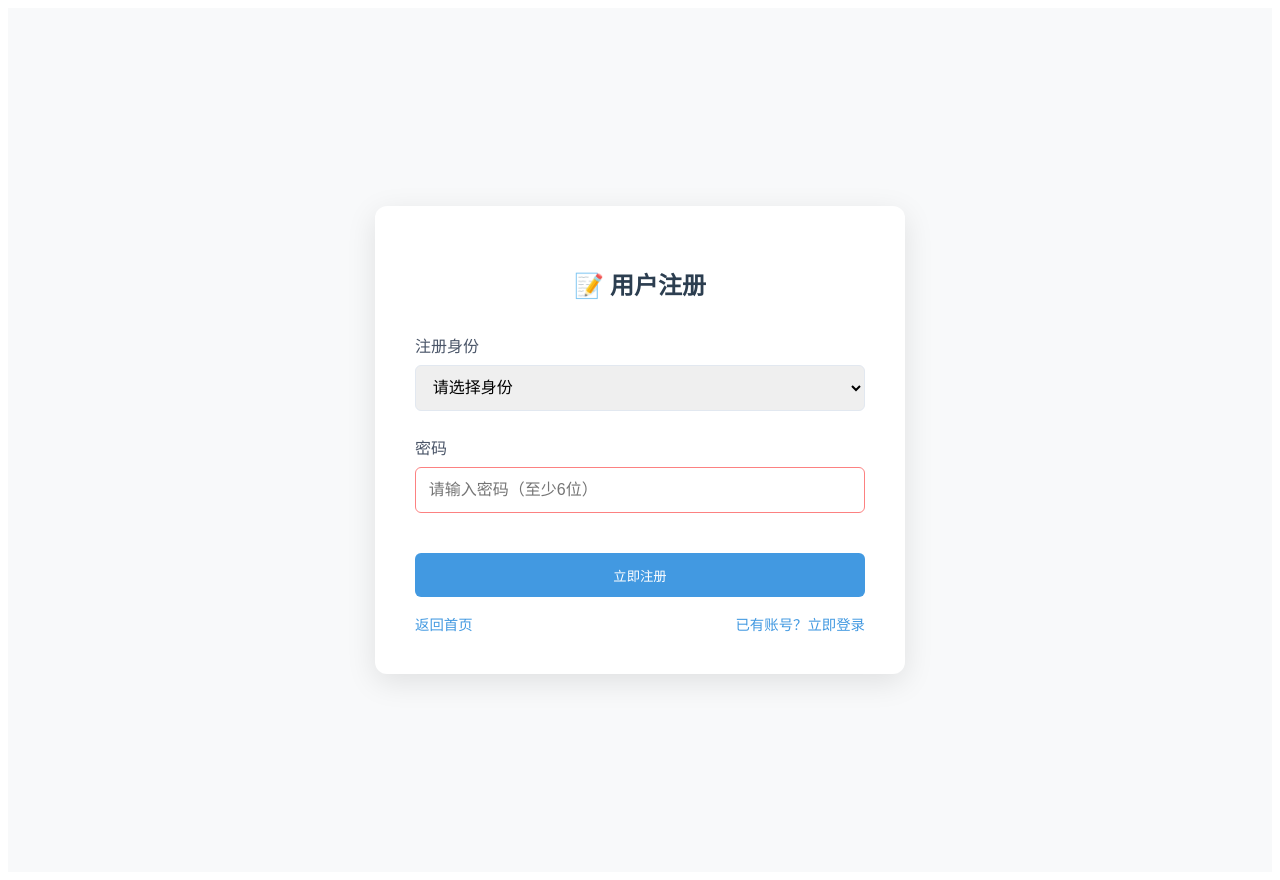
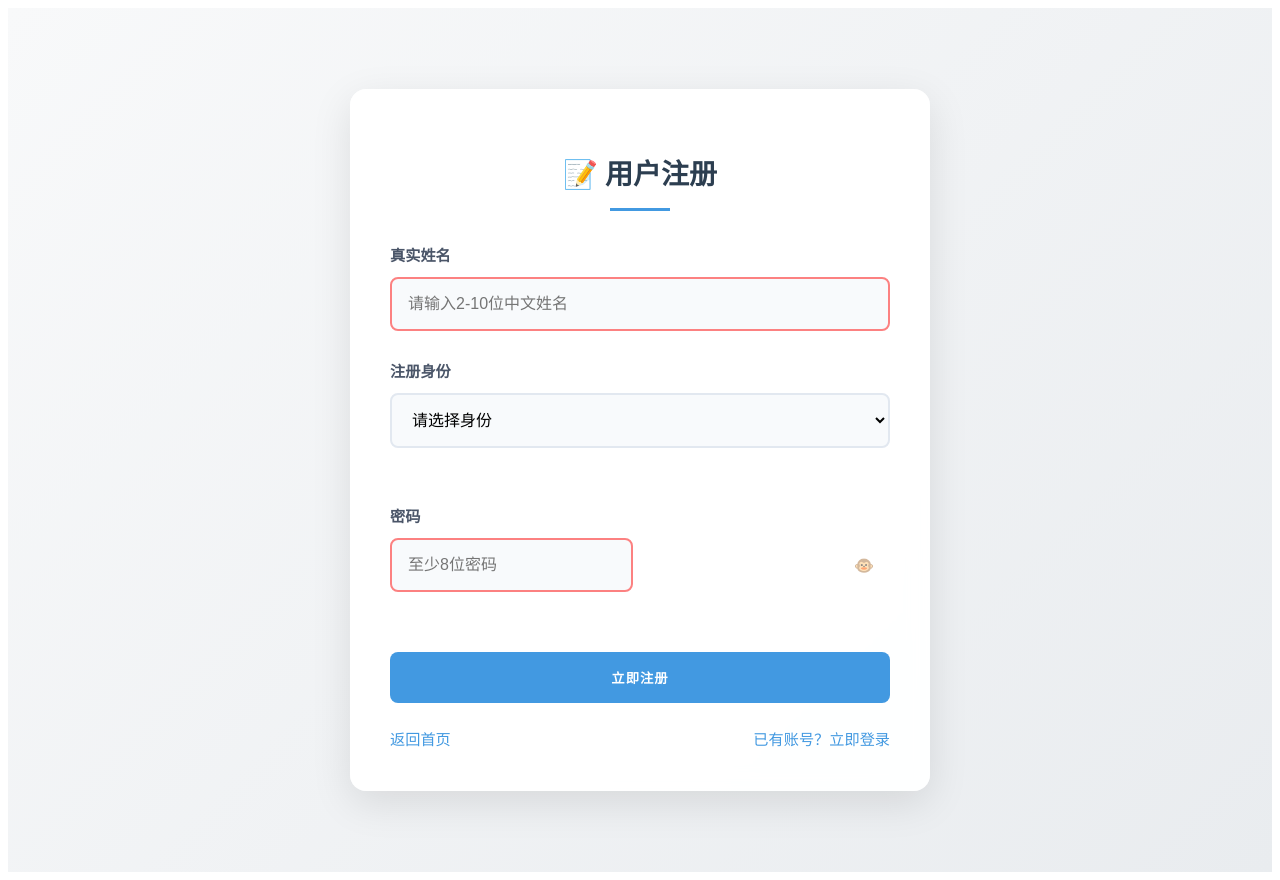
Before and after one commit to NayeyYe/MySQL-BookManage, a Python web app: template templates/register.html in a window 1280 px wide. Run offline with Jinja, Linux system fonts and the light colour scheme; the template is opened without the code that fills it, so the values that code supplies are empty.

Commit message:
注册界面要求更多信息

```diff
--- a/static/register.css
+++ b/static/register.css
@@ -1,175 +1,182 @@
-/* 登录容器 */
-.login-container {
+/* 注册容器 */
+.register-container {
     display: flex;
     justify-content: center;
     align-items: center;
     min-height: 100vh;
-    background: #f8f9fa;
+    background: linear-gradient(135deg, #f8f9fa 0%, #e9ecef 100%);
     padding: 2rem;
 }
 
-.login-card {
-    background: white;
+.register-card {
+    background: rgba(255, 255, 255, 0.95);
     padding: 2.5rem;
-    border-radius: 12px;
-    box-shadow: 0 8px 30px rgba(0,0,0,0.1);
+    border-radius: 16px;
+    box-shadow: 0 12px 40px rgba(0,0,0,0.1);
     width: 100%;
-    max-width: 400px;
+    max-width: 500px;
+    backdrop-filter: blur(10px);
 }
 
-.login-title {
+.register-title {
     color: #2c3e50;
     text-align: center;
     margin-bottom: 2rem;
-    font-size: 1.5rem;
+    font-size: 1.75rem;
+    position: relative;
+}
+
+.register-title::after {
+    content: '';
+    display: block;
+    width: 60px;
+    height: 3px;
+    background: #4299e1;
+    margin: 1rem auto 0;
 }
 
 /* 表单样式 */
-.login-form {
+.register-form {
     display: flex;
     flex-direction: column;
-    gap: 1.5rem;
+    gap: 1.75rem;
 }
 
 .form-group {
+    position: relative;
     display: flex;
     flex-direction: column;
-    gap: 0.5rem;
+    gap: 0.75rem;
 }
 
 .form-group label {
     color: #4a5568;
-    font-weight: 500;
+    font-weight: 600;
+    font-size: 0.95rem;
 }
 
 .form-control {
-    padding: 0.8rem;
-    border: 1px solid #e2e8f0;
-    border-radius: 6px;
+    padding: 1rem;
+    border: 2px solid #e2e8f0;
+    border-radius: 8px;
     font-size: 1rem;
-    transition: border-color 0.3s ease;
+    transition: all 0.3s ease;
+    background: #f8fafc;
 }
 
 .form-control:focus {
     border-color: #4299e1;
-    outline: none;
-    box-shadow: 0 0 0 3px rgba(66, 153, 225, 0.1);
+    background: white;
+    box-shadow: 0 0 0 4px rgba(66, 153, 225, 0.1);
+}
+
+/* 密码输入框 */
+.password-wrapper {
+    position: relative;
+}
+
+.toggle-password {
+    position: absolute;
+    right: 1rem;
+    top: 50%;
+    transform: translateY(-50%);
+    cursor: pointer;
+    user-select: none;
+    opacity: 0.6;
+    transition: opacity 0.3s ease;
+}
+
+.toggle-password:hover {
+    opacity: 1;
 }
 
 /* 输入组切换 */
 .input-group {
-    transition: opacity 0.3s ease;
+    display: flex;
+    flex-direction: column;
+    gap: 1.5rem;
+    animation: fadeIn 0.3s ease;
 }
 
 .input-group.hidden {
     display: none;
-    opacity: 0;
-    height: 0;
-    overflow: hidden;
+}
+
+@keyframes fadeIn {
+    from { opacity: 0; transform: translateY(-10px); }
+    to { opacity: 1; transform: translateY(0); }
 }
 
 /* 提交按钮 */
 .submit-btn {
     background: #4299e1;
     color: white;
-    padding: 0.8rem;
+    padding: 1rem;
     border: none;
-    border-radius: 6px;
-    font-weight: 500;
+    border-radius: 8px;
+    font-weight: 600;
     cursor: pointer;
-    transition: background 0.3s ease;
+    transition: all 0.3s ease;
+    text-transform: uppercase;
+    letter-spacing: 1px;
 }
 
 .submit-btn:hover {
     background: #3182ce;
+    transform: translateY(-2px);
+    box-shadow: 0 5px 15px rgba(66, 153, 225, 0.3);
 }
 
 /* 底部链接 */
 .form-footer {
     display: flex;
     flex-direction: column;
-    gap: 1rem;
-    margin-top: 1rem;
+    gap: 1.5rem;
+    margin-top: 2rem;
 }
 
 .links {
     display: flex;
     justify-content: space-between;
-    font-size: 0.9rem;
+    font-size: 0.95rem;
 }
 
 .links a {
     color: #4299e1;
     text-decoration: none;
+    position: relative;
+    padding-bottom: 2px;
 }
 
-.links a:hover {
-    text-decoration: underline;
+.links a::after {
+    content: '';
+    position: absolute;
+    bottom: 0;
+    left: 0;
+    width: 0;
+    height: 1px;
+    background: currentColor;
+    transition: width 0.3s ease;
 }
 
-/* 输入验证样式 */
+.links a:hover::after {
+    width: 100%;
+}
+
+/* 输入验证 */
 input:invalid {
     border-color: #fc8181;
+    animation: shake 0.4s ease;
 }
 
-input:valid {
+input:valid:not(:placeholder-shown) {
     border-color: #48bb78;
 }
 
-/* 注册容器 */
-.register-container {
-    display: flex;
-    justify-content: center;
-    align-items: center;
-    min-height: 100vh;
-    background: #f8f9fa;
-    padding: 2rem;
+@keyframes shake {
+    0%, 100% { transform: translateX(0); }
+    20% { transform: translateX(5px); }
+    40% { transform: translateX(-5px); }
+    60% { transform: translateX(3px); }
+    80% { transform: translateX(-3px); }
 }
-
-.register-card {
-    background: white;
-    padding: 2.5rem;
-    border-radius: 12px;
-    box-shadow: 0 8px 30px rgba(0,0,0,0.1);
-    width: 100%;
-    max-width: 450px;
-}
-
-.register-title {
-    color: #2c3e50;
-    text-align: center;
-    margin-bottom: 2rem;
-    font-size: 1.5rem;
-}
-
-/* 表单样式 */
-.register-form {
-    display: flex;
-    flex-direction: column;
-    gap: 1.5rem;
-}
-
-/* 输入组切换 */
-.input-group {
-    display: flex;
-    flex-direction: column;
-    gap: 1rem;
-    transition: all 0.3s ease;
-}
-
-.input-group.hidden {
-    display: none;
-    opacity: 0;
-    height: 0;
-    overflow: hidden;
-}
-
-/* 其他样式继承自login.css */
-.form-group,
-.form-control,
-.submit-btn,
-.form-footer,
-.links {
-    /* 保持与login.css一致的样式 */
-    /* 实际项目中建议使用公共样式文件 */
-}
--- a/templates/register.html
+++ b/templates/register.html
@@ -3,7 +3,7 @@
 <head>
     <meta charset="UTF-8">
     <title>用户注册 - 图书管理系统</title>
-    <link rel="stylesheet" href="/static/register.css">
+    <link rel="stylesheet" href="../static/register.css">
 </head>
 <body>
     <div class="register-container">
@@ -11,6 +11,15 @@
             <h2 class="register-title">📝 用户注册</h2>
 
             <form id="registerForm" class="register-form">
+                <!-- 公共字段 -->
+                <div class="form-group">
+                    <label for="name">真实姓名</label>
+                    <input type="text" id="name" class="form-control"
+                           pattern="[\u4e00-\u9fa5]{2,10}"
+                           required
+                           placeholder="请输入2-10位中文姓名">
+                </div>
+
                 <!-- 身份选择 -->
                 <div class="form-group">
                     <label for="userType">注册身份</label>
@@ -30,13 +39,13 @@
                             <label for="staffId">职工ID</label>
                             <input type="text" id="staffId" class="form-control"
                                    pattern="\d{8,10}"
-                                   placeholder="请输入8-10位职工ID">
+                                   placeholder="8-10位职工ID">
                         </div>
                         <div class="form-group">
                             <label for="teacherPhone">手机号</label>
                             <input type="tel" id="teacherPhone" class="form-control"
                                    pattern="1[3-9]\d{9}"
-                                   placeholder="请输入11位手机号">
+                                   placeholder="11位手机号">
                         </div>
                     </div>
 
@@ -46,13 +55,13 @@
                             <label for="studentId">学号</label>
                             <input type="text" id="studentId" class="form-control"
                                    pattern="\d{10,12}"
-                                   placeholder="请输入10-12位学号">
+                                   placeholder="10-12位学号">
                         </div>
                         <div class="form-group">
                             <label for="studentPhone">手机号</label>
                             <input type="tel" id="studentPhone" class="form-control"
                                    pattern="1[3-9]\d{9}"
-                                   placeholder="请输入11位手机号">
+                                   placeholder="11位手机号">
                         </div>
                     </div>
 
@@ -62,16 +71,19 @@
                             <label for="visitorPhone">手机号</label>
                             <input type="tel" id="visitorPhone" class="form-control"
                                    pattern="1[3-9]\d{9}"
-                                   placeholder="请输入11位手机号">
+                                   placeholder="11位手机号">
                         </div>
                     </div>
+                </div>
 
-                    <!-- 公共密码字段 -->
-                    <div class="form-group">
-                        <label for="password">密码</label>
+                <!-- 公共密码字段 -->
+                <div class="form-group">
+                    <label for="password">密码</label>
+                    <div class="password-wrapper">
                         <input type="password" id="password" class="form-control"
-                               required minlength="6"
-                               placeholder="请输入密码（至少6位）">
+                               required minlength="8"
+                               placeholder="至少8位密码">
+                        <span class="toggle-password">🐵</span>
                     </div>
                 </div>
 
@@ -87,10 +99,11 @@
     </div>
 
     <script>
+        // 身份切换逻辑
         document.getElementById('userType').addEventListener('change', function() {
             const type = this.value;
 
-            // 隐藏所有输入组并清除必填
+            // 重置所有输入组
             document.querySelectorAll('.input-group').forEach(group => {
                 group.classList.add('hidden');
                 group.querySelectorAll('input').forEach(input => {
@@ -98,24 +111,37 @@
                 });
             });
 
-            // 显示对应输入组并设置必填
+            // 设置必填字段
             switch(type) {
                 case 'teacher':
                     document.getElementById('teacherInput').classList.remove('hidden');
-                    document.getElementById('staffId').setAttribute('required', '');
-                    document.getElementById('teacherPhone').setAttribute('required', '');
+                    setRequired(['staffId', 'teacherPhone']);
                     break;
                 case 'student':
                     document.getElementById('studentInput').classList.remove('hidden');
-                    document.getElementById('studentId').setAttribute('required', '');
-                    document.getElementById('studentPhone').setAttribute('required', '');
+                    setRequired(['studentId', 'studentPhone']);
                     break;
                 case 'visitor':
                     document.getElementById('visitorInput').classList.remove('hidden');
-                    document.getElementById('visitorPhone').setAttribute('required', '');
+                    setRequired(['visitorPhone']);
                     break;
             }
         });
+
+        // 密码可见切换
+        document.querySelector('.toggle-password').addEventListener('click', function() {
+            const passwordField = document.getElementById('password');
+            const type = passwordField.type === 'password' ? 'text' : 'password';
+            passwordField.type = type;
+            this.textContent = type === 'password' ? '🐵' : '🙈';
+        });
+
+        // 设置必填字段工具函数
+        function setRequired(ids) {
+            ids.forEach(id => {
+                document.getElementById(id).setAttribute('required', '');
+            });
+        }
     </script>
 </body>
 </html>
```
